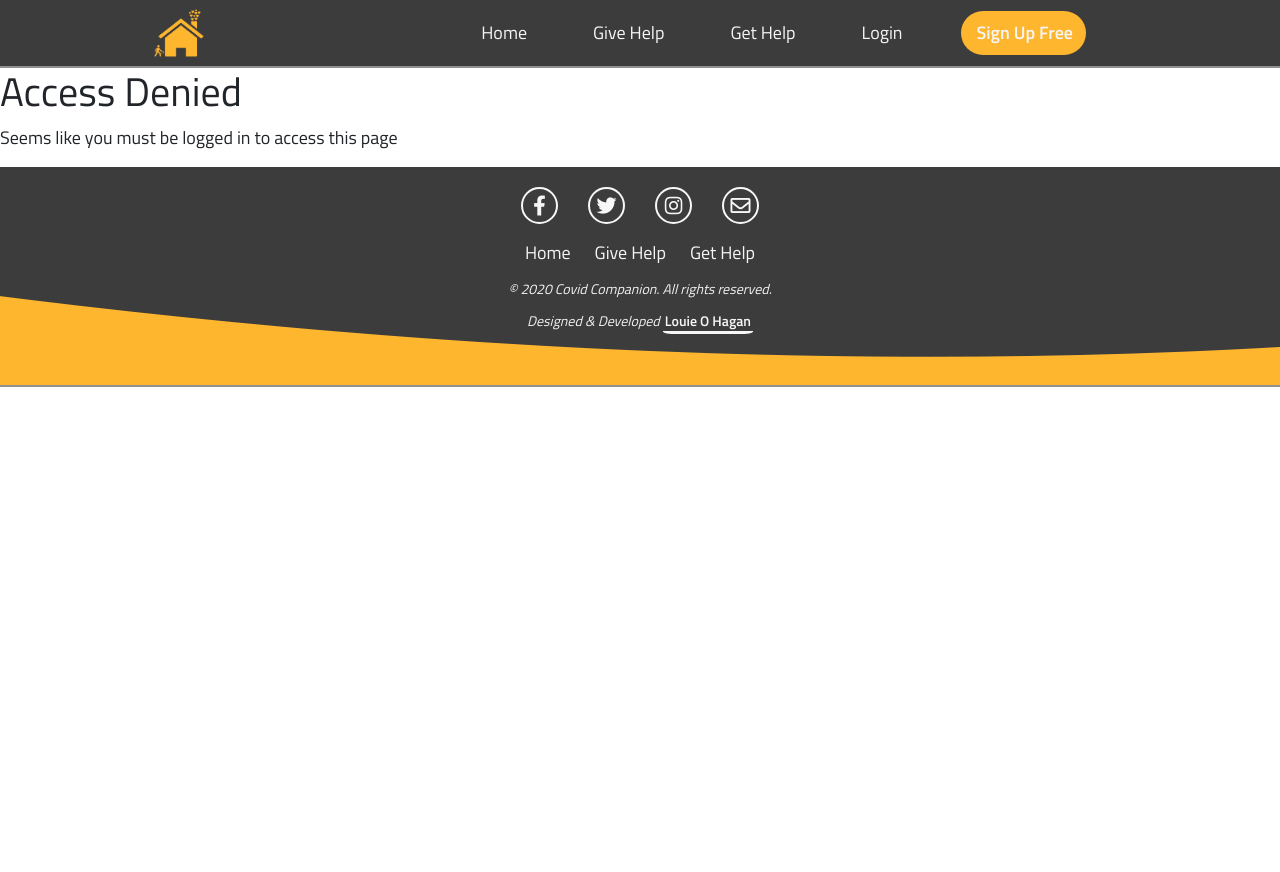
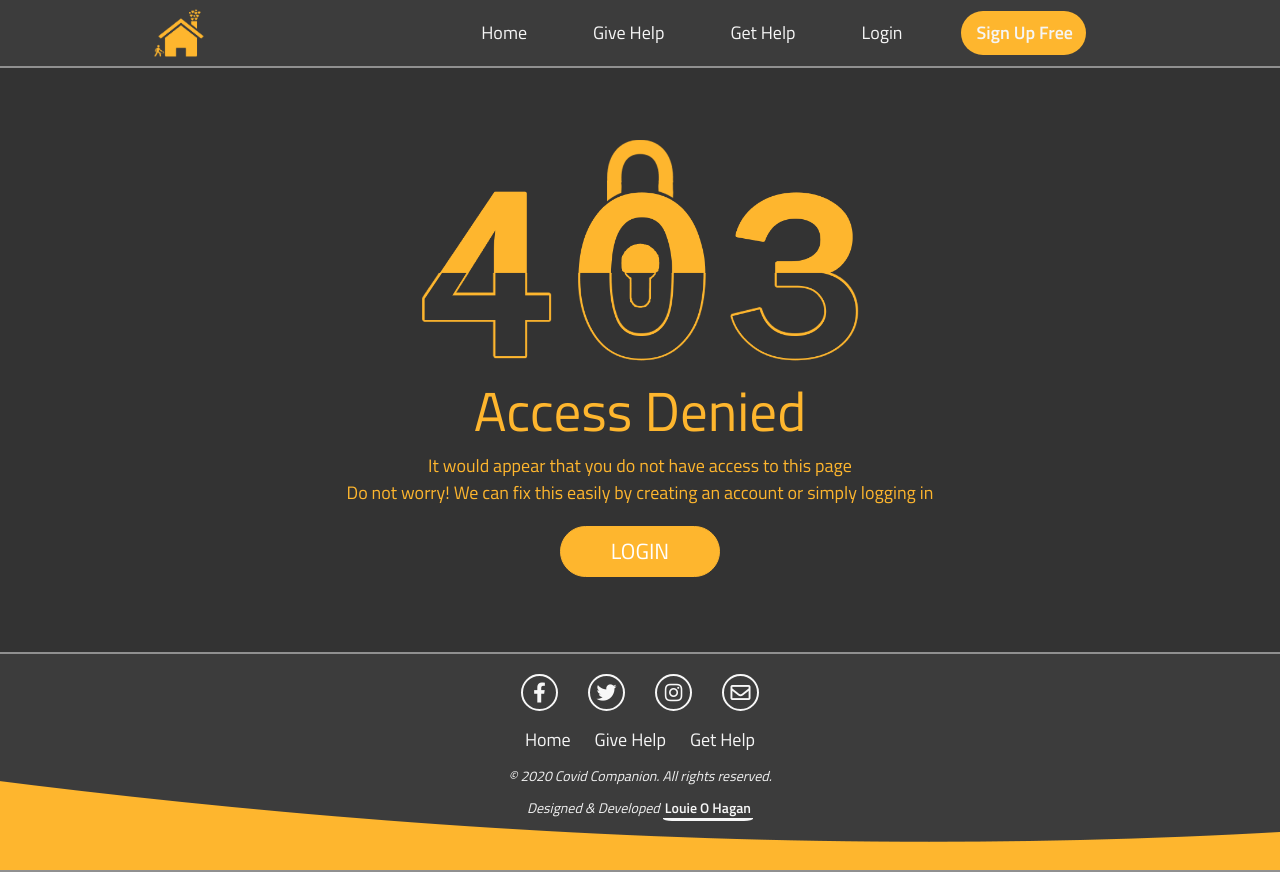
Before and after one commit to LouieOHagan/Covid-Companion-Website, a Flask app: page /get-help in a window 1280 px wide. Before the commit the page ends 800 px from the top, so only its background shows below. Run offline with Flask 2, Linux system fonts and the light colour scheme; some libraries are stand-ins or nearby versions.

Commit message:
Style: Added basic styling to give-help page accordion & added some cleaner layout and comments to the give-help.html page. Also added content and styling to the access denied (403 error) page. Also created and added the error.png image to be displayed on the access denied page.

```diff
--- a/static/css/style.css
+++ b/static/css/style.css
@@ -163,6 +163,7 @@ body {
     position: relative;
     bottom: 0px;
     width: 100%;
+    border-top: 2px solid #909090;
 }
 
 .connect-icons{
@@ -271,6 +272,58 @@ body {
 .edit-profile-background {
     background: url(../images/back-8.jpg) center/cover no-repeat fixed;
 }
+
+/* --------------------------Access Denied Page */
+
+.access-denied-background {
+    background: #333333;
+}
+
+.hero-text{
+    line-height: 45vh;
+    text-align: center;
+}
+
+.hero-text img{
+    height: 15rem;
+}
+
+.error-pic h1 {
+    text-align: center;
+    color: #feb62e;
+    font-size: 55px;
+    margin-top: -50px;
+}
+
+.error-pic p {
+    text-align: center;
+    color: #feb62e;
+}
+
+.error-btn {
+    background: #feb62e;
+    border: 1px solid #feb62e;
+    border-radius: 2.1875rem;
+    color: #fff;
+    text-transform: uppercase;
+    display: block;
+    margin: auto;
+    padding: 8px 0;
+    width: 10rem;
+    text-align: center;
+    margin-top: 20px;
+    font-size: 22px;
+    transition: transform .5s ease-in-out;
+}
+
+.error-btn:hover {
+    background-color: #ecaa2f;
+    text-decoration: none;
+    color: #f5f5f5;
+    transform: scale(1.05);
+    transition: transform .5s ease-in-out;
+}
+
 
 /* --------------------------Page Cards */
 
--- a/templates/access-denied.html
+++ b/templates/access-denied.html
@@ -3,6 +3,23 @@
 {% block title %}{{ title }} | Covid Companion{% endblock %}
 
 {% block content %}
+<div class="background-image access-denied-background">
+    <div class="container error-pic">
+
+    <!-- Landing Page Image -->
+    <div class="row">
+        <div class="col-12 hero-image hero-text">
+            <img src="{{ url_for('static', filename='images/error.png') }}" alt="Text" />
+        </div>
+    </div>
+    <!-- / .Landing Page Image -->
     <h1>Access Denied</h1>
-    <p>Seems like you must be logged in to access this page</p>
+
+    <p class="mb-0">It would appear that you do not have access to this page</p>
+    <p class="mb-0">Do not worry! We can fix this easily by creating an account or simply logging in </p>
+    <a href="{{ url_for('login') }}" class="error-btn">Login</a>
+
+    </div>
+</div>
+
 {% endblock %}
```
Also changed, not shown: other parts of static/css/style.css (+30 -0 lines), templates/give-help.html (+23 -13 lines), static/images/error.png (added).
